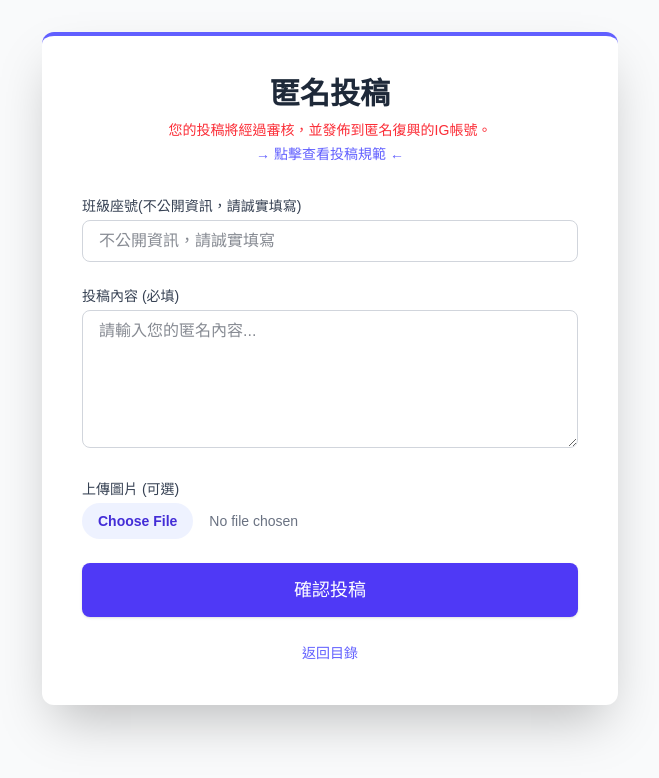
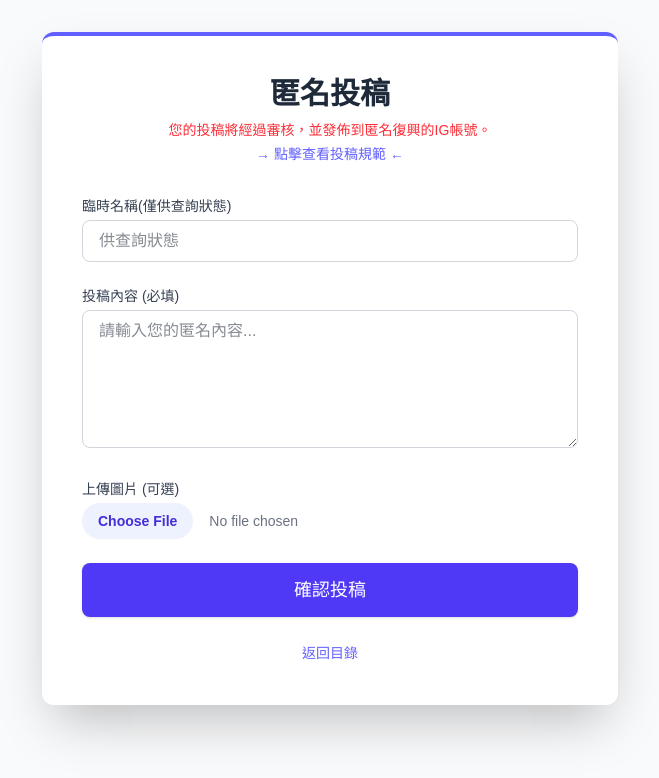
Before and after one commit to ysgp/fhsh_anonymous2.0, a Next.js app: page /submit in a window 1280 px wide. Shown: the top 778 px of the page, without its empty margins (310-969 px from the left). Built offline with nearby package versions, Linux system fonts and the light colour scheme; no server answers.

Commit message:
Update page.js

```diff
--- a/src/app/submit/page.js
+++ b/src/app/submit/page.js
@@ -171,14 +171,14 @@ export default function SubmitPage() {
           {/* 臨時用戶名 */}
           <div>
             <label htmlFor="username" className="block text-sm font-medium text-gray-700 mb-1">
-              班級座號(不公開資訊，請誠實填寫)
+              臨時名稱(僅供查詢狀態)
             </label>
             <input
               type="text"
               id="username"
               value={username}
               onChange={(e) => setUsername(e.target.value)}
-              placeholder="不公開資訊，請誠實填寫"
+              placeholder="供查詢狀態"
               className="w-full px-4 py-2 border border-gray-300 rounded-lg focus:ring-indigo-500 focus:border-indigo-500 text-gray-900" // <--- 修正文字顏色
               required
             />
```
